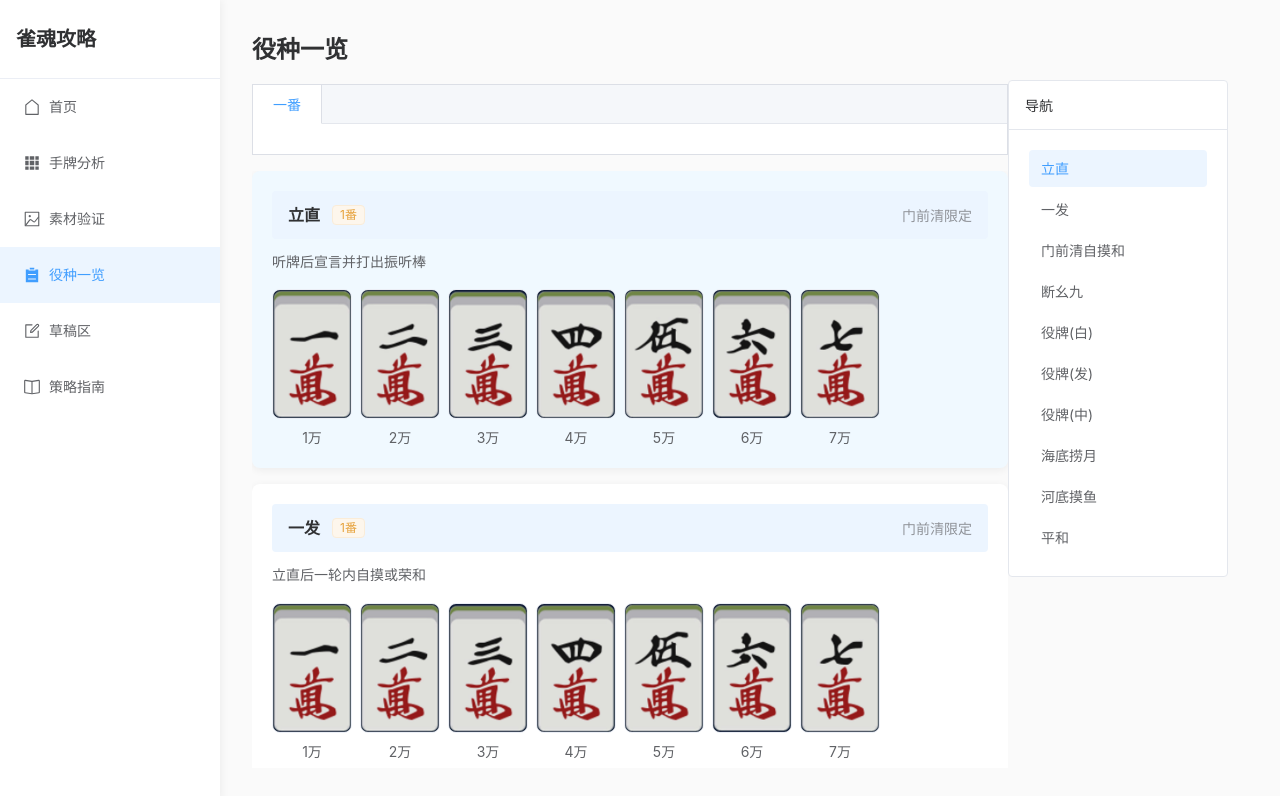
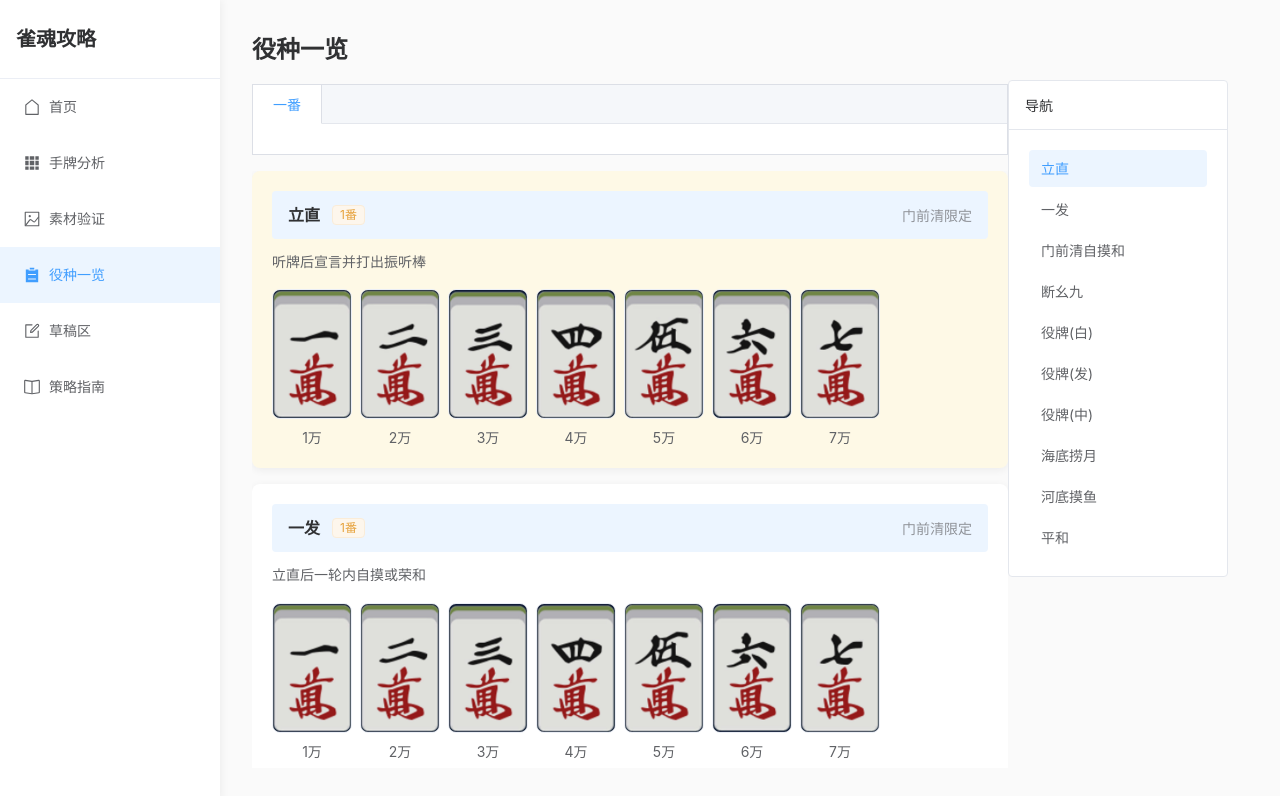
Before and after one commit to ThymeD/learnMajSoul, a Vue app: page /yaku in a window 1280 px wide. Shown: the top 796 px of the page. Built offline with nearby package versions, Linux system fonts and the light colour scheme.

Commit message:
调整选中背景色为浅黄色

```diff
--- a/src/views/YakuView.vue
+++ b/src/views/YakuView.vue
@@ -219,7 +219,7 @@ const scrollToYaku = (id: string) => {
 }
 
 .yaku-card.active {
-  background: #f0f9ff;
+  background: #fef9e6;
 }
 
 .yaku-top {
```
